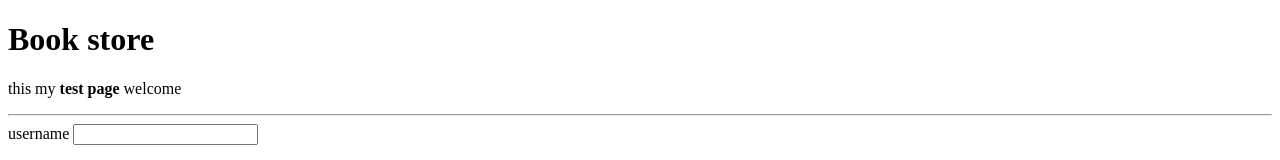
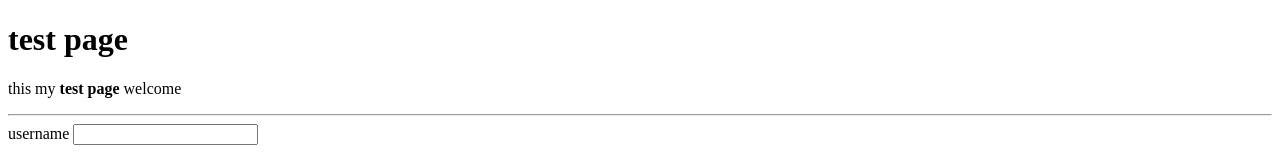
Before and after one commit to m-site/1, a plain HTML site: page test.html in a window 1280 px wide. Shown: the top 160 px of the page. Drawn offline with Linux system fonts and the light colour scheme.

Commit message:
Update test.html

```diff
--- a/test.html
+++ b/test.html
@@ -7,7 +7,7 @@
     </head>
     <body>
         <div>
-            <h1>Book store</h1>
+            <h1>test page</h1>
             <p class="one">this my <b>test page</b> welcome</p>
         </div>
         <hr>
```
